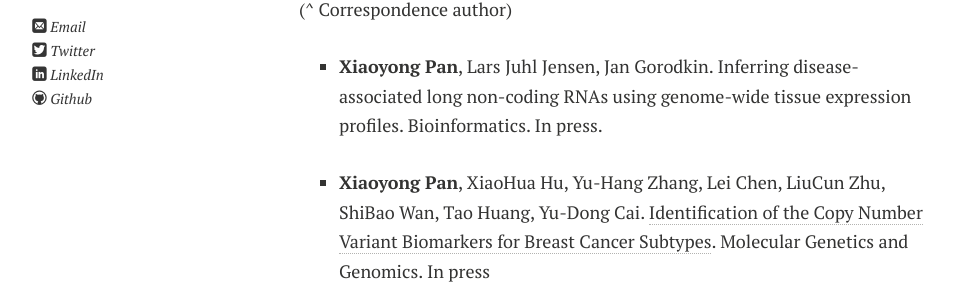
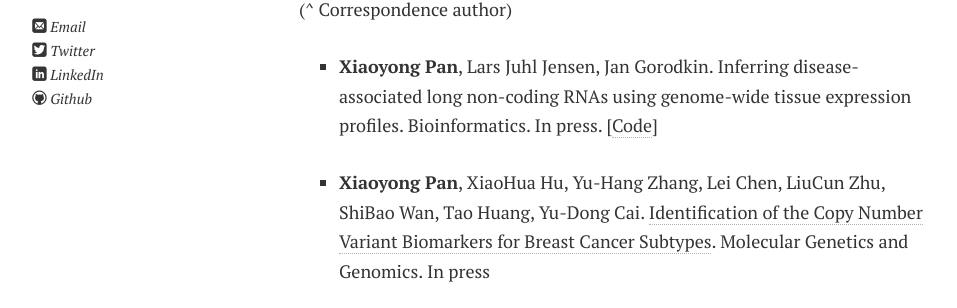
Before and after one commit to xypan1232/xypan1232.github.io, a Jekyll site: the page built from publications.md, in a window 1280 px wide and 900 px high. Shown: the part 223-531 px from the top of the window, without its empty margins (21-978 px from the left). Built offline with Jekyll 4.4.1, drawn with Linux system fonts in a browser that asks for light colours; nearby versions of some CDN libraries; Markdown is read by kramdown in place of the engine named in the settings.

Commit message:
Update publications.md

```diff
--- a/publications.md
+++ b/publications.md
@@ -11,7 +11,7 @@
 (^ Correspondence author) <br>
 <ul>
 <li>
-    <p><b>Xiaoyong Pan</b>, Lars Juhl Jensen, Jan Gorodkin. Inferring disease-associated long non-coding RNAs using genome-wide tissue expression profiles. Bioinformatics. In press.</p>
+    <p><b>Xiaoyong Pan</b>, Lars Juhl Jensen, Jan Gorodkin. Inferring disease-associated long non-coding RNAs using genome-wide tissue expression profiles. Bioinformatics. In press. [<a href="https://github.com/xypan1232/DislncRF">Code</a>]</p>
   </li>
 
 <li>
```
